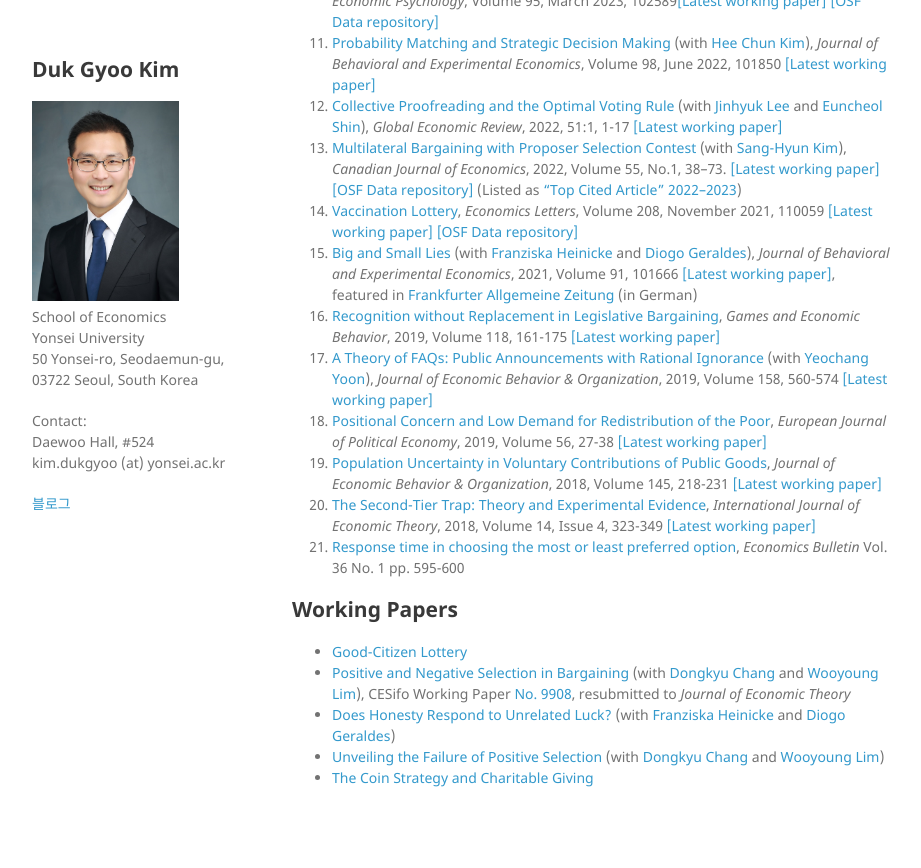
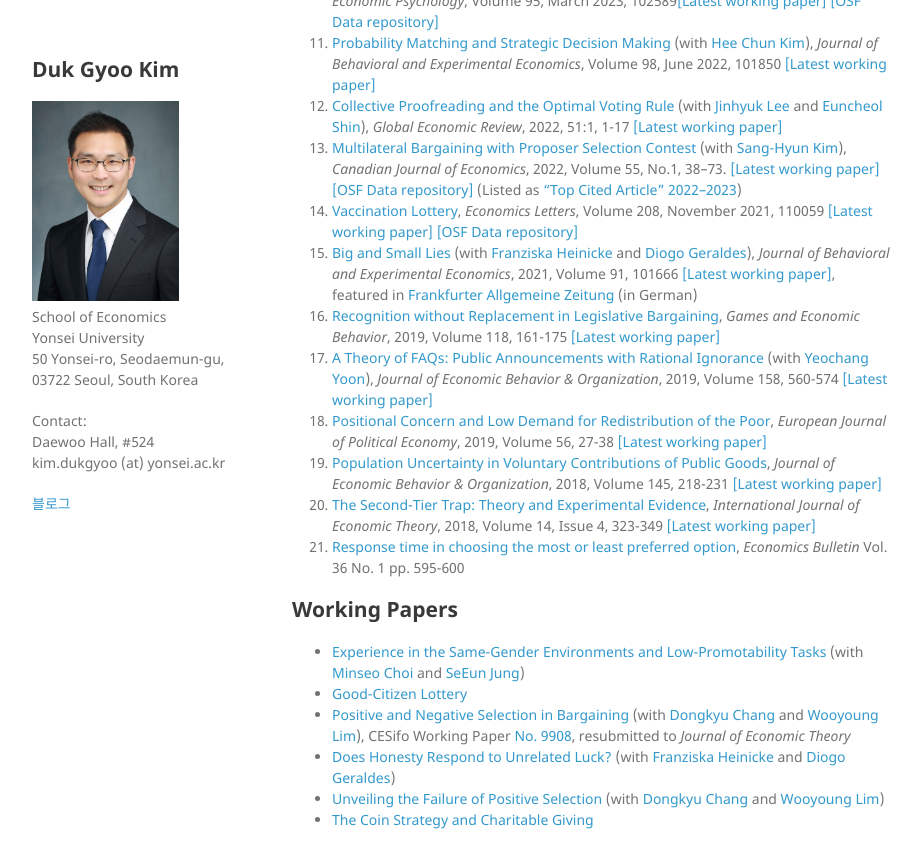
Before and after one commit to kimdukgyoo/kimdukgyoo.github.io, a Jekyll site: the page built from index.md, in a window 1280 px wide and 900 px high, scrolled down 820 px. Shown: the top 868 px of the window, without its empty margins (178-1099 px from the left). Built offline with Jekyll 4.4.1, drawn with Linux system fonts in a browser that asks for light colours; our own code applies the rules of GitHub Pages for plain Markdown files.

Commit message:
Update index.md

```diff
--- a/index.md
+++ b/index.md
@@ -18,30 +18,31 @@ I usually go by 'Duk,' by pronouncing 'DOOK' quickly. Want to enunciate my first
 
 ## Publications
 1. <a href="https://doi.org/10.1016/j.eap.2026.03.033" target="_blank">Public Demand and Financial Implications for Retail CBDC: A Randomized Survey Experiment</a> (with <a href="https://sites.google.com/view/ohik-kwon" target="_blank">Ohik Kwon</a> and <a href="https://sites.google.com/ucdavis.edu/seungduck-lee" target="_blank">Seungduck Lee</a>), _Economic Analysis and Policy_, 2026, Vol.91, 632--646. <a href="https://kimdukgyoo.github.io/PDFfiles/CBDCsurvey.pdf" target="_blank">[Latest working paper]</a>
-1. <a href="https://doi.org/10.1515/bejeap-2025-0299" target="_blank">Demand for Home Pension and Reverse Mortgage: An Information Provision Survey Experiment</a> (with Indo Hwang), forthcoming at _B.E. Journal of Economic Analysis & Policy_ <a href="https://www.ifo.de/en/cesifo/publications/2026/working-paper/demand-home-pension-and-reverse-mortgage-information-provision" target="_blank">[Latest working paper]</a>
-1. <a href="https://doi.org/10.1016/j.socec.2025.102466" target="_blank">Rank versus Inequality---Does Gender Composition Matter?</a> (with <a href="https://max-riegel.netlify.app/" target="_blank">Max Riegel</a>), _Journal of Behavioral and Experimental Economics_, Volume 119, December 2025, 102466 <a href="https://kimdukgyoo.github.io/PDFfiles/RankVsInequality.pdf" target="_blank">[Latest working paper]</a> <a href="https://osf.io/p59af" target="_blank">[OSF Data repository]</a>
-1. <a href="https://doi.org/10.22812/jetem.2025.36.2.001" target="_blank">Clustering Standard Errors at the Session Level</a>, _Journal of Economic Theory and Econometrics_, 2025, Vol.36, No.2, 1-29. <a href="https://kimdukgyoo.github.io/PDFfiles/ClusteringSEsession.pdf" target="_blank">[Latest working paper]</a>
-1. <a href="https://doi.org/10.1016/j.ecolecon.2024.108264" target="_blank">Sharing the Burden of Negative Externalities: A Tale of Gridlock and Accountability Elusion</a> (with <a href="http://www.abarmad.com/" target="_blank">Andrzej Baranski-Madrigal</a>), _Ecological Economics_, 2024, Volume 224, 108264. <a href="https://kimdukgyoo.github.io/PDFfiles/SharingNegative.pdf" target="_blank">[Latest working paper]</a>
-1. <a href="https://authors.elsevier.com/sd/article/S0899-8256(24)00062-9" target="_blank">Multilateral Bargaining over the Division of Losses</a> (with <a href="http://wooyoung.people.ust.hk/" target="_blank">Wooyoung Lim</a>), _Games and Economic Behavior_, 2024, Volume 146, 59-76. <a href="https://kimdukgyoo.github.io/PDFfiles/MBL.pdf" target="_blank">[Latest working paper]</a>
-2. <a href="https://doi.org/10.1007/s00199-024-01585-6" target="_blank">Viable Nash Equilibria: An Experiment</a> (with <a href="http://www.daehongmin.com/" target="_blank">Daehong Min</a> and <a href="http://johnwooders.com/" target="_blank">John Wooders</a>), _Economic Theory_, 2024. <a href="https://kimdukgyoo.github.io/PDFfiles/ViableNash.pdf" target="_blank">[Latest working paper]</a>
-3. <a href="https://www.tandfonline.com/doi/full/10.1080/13504851.2024.2337330" target="_blank">From Helping Hand to Stumbling Block: the ChatGPT Paradox in Competency Experiment</a> (with <a href="https://kisdi.re.kr/eng/brain/e/view.do?key=m2102103227762&brainSn=23" target="_blank">Ahram Moon</a>), _Applied Economics Letters_, 2024, 32(18), 2669-2673. <a href="https://www.cesifo.org/DocDL/cesifo1_wp11002.pdf" target="_blank">[Latest working paper]</a>
-4. <a href="https://doi.org/10.1111/sjoe.12528" target="_blank">Penalty Lottery</a>, _Scandinavian Journal of Economics_, Volume 125, Issue 4, October 2023, 997--1026 <a href="https://kimdukgyoo.github.io/PDFfiles/PenaltyLottery.pdf" target="_blank">[Latest working paper]</a> <a href="https://osf.io/q7ykx/" target="_blank">[OSF Data repository]</a>
-5. <a href="https://doi.org/10.1016/j.joep.2022.102589" target="_blank">"One Bite at the Apple": Legislative Bargaining without Replacement</a>, _Journal of Economic Psychology_, Volume 95, March 2023, 102589<a href="https://kimdukgyoo.github.io/PDFfiles/OneBiteAtTheApple.pdf" target="_blank">[Latest working paper]</a> <a href="https://osf.io/vyjnz/" target="_blank">[OSF Data repository]</a>
-6. <a href="https://authors.elsevier.com/sd/article/S2214-8043(22)00025-8" target="_blank">Probability Matching and Strategic Decision Making</a> (with <a href="https://sites.google.com/site/hckim0822/home" target="_blank">Hee Chun Kim</a>), _Journal of Behavioral and Experimental Economics_, Volume 98, June 2022, 101850 <a href="https://kimdukgyoo.github.io/PDFfiles/ProbMatching.pdf" target="_blank">[Latest working paper]</a>
-7. <a href="https://doi.org/10.1080/1226508X.2022.2040379" target="_blank">Collective Proofreading and the Optimal Voting Rule</a> (with <a href="https://sites.google.com/site/jinhyuk2con/" target="_blank">Jinhyuk Lee</a> and <a href="https://sites.google.com/site/euncheolshin00/" target="_blank">Euncheol Shin</a>), _Global Economic Review_, 2022, 51:1, 1-17 <a href="https://kimdukgyoo.github.io/PDFfiles/CollectiveProofreading.pdf" target="_blank">[Latest working paper]</a>
-8. <a href="http://dx.doi.org/10.1111/caje.12574" target="_blank">Multilateral Bargaining with Proposer Selection Contest</a> (with <a href="https://sites.google.com/site/sanghyunkim46/research" target="_blank">Sang-Hyun Kim</a>), _Canadian Journal of Economics_, 2022,
+2. <a href="https://doi.org/10.1515/bejeap-2025-0299" target="_blank">Demand for Home Pension and Reverse Mortgage: An Information Provision Survey Experiment</a> (with Indo Hwang), forthcoming at _B.E. Journal of Economic Analysis & Policy_ <a href="https://www.ifo.de/en/cesifo/publications/2026/working-paper/demand-home-pension-and-reverse-mortgage-information-provision" target="_blank">[Latest working paper]</a>
+3. <a href="https://doi.org/10.1016/j.socec.2025.102466" target="_blank">Rank versus Inequality---Does Gender Composition Matter?</a> (with <a href="https://max-riegel.netlify.app/" target="_blank">Max Riegel</a>), _Journal of Behavioral and Experimental Economics_, Volume 119, December 2025, 102466 <a href="https://kimdukgyoo.github.io/PDFfiles/RankVsInequality.pdf" target="_blank">[Latest working paper]</a> <a href="https://osf.io/p59af" target="_blank">[OSF Data repository]</a>
+4. <a href="https://doi.org/10.22812/jetem.2025.36.2.001" target="_blank">Clustering Standard Errors at the Session Level</a>, _Journal of Economic Theory and Econometrics_, 2025, Vol.36, No.2, 1-29. <a href="https://kimdukgyoo.github.io/PDFfiles/ClusteringSEsession.pdf" target="_blank">[Latest working paper]</a>
+5. <a href="https://doi.org/10.1016/j.ecolecon.2024.108264" target="_blank">Sharing the Burden of Negative Externalities: A Tale of Gridlock and Accountability Elusion</a> (with <a href="http://www.abarmad.com/" target="_blank">Andrzej Baranski-Madrigal</a>), _Ecological Economics_, 2024, Volume 224, 108264. <a href="https://kimdukgyoo.github.io/PDFfiles/SharingNegative.pdf" target="_blank">[Latest working paper]</a>
+6. <a href="https://authors.elsevier.com/sd/article/S0899-8256(24)00062-9" target="_blank">Multilateral Bargaining over the Division of Losses</a> (with <a href="http://wooyoung.people.ust.hk/" target="_blank">Wooyoung Lim</a>), _Games and Economic Behavior_, 2024, Volume 146, 59-76. <a href="https://kimdukgyoo.github.io/PDFfiles/MBL.pdf" target="_blank">[Latest working paper]</a>
+7. <a href="https://doi.org/10.1007/s00199-024-01585-6" target="_blank">Viable Nash Equilibria: An Experiment</a> (with <a href="http://www.daehongmin.com/" target="_blank">Daehong Min</a> and <a href="http://johnwooders.com/" target="_blank">John Wooders</a>), _Economic Theory_, 2024. <a href="https://kimdukgyoo.github.io/PDFfiles/ViableNash.pdf" target="_blank">[Latest working paper]</a>
+8. <a href="https://www.tandfonline.com/doi/full/10.1080/13504851.2024.2337330" target="_blank">From Helping Hand to Stumbling Block: the ChatGPT Paradox in Competency Experiment</a> (with <a href="https://kisdi.re.kr/eng/brain/e/view.do?key=m2102103227762&brainSn=23" target="_blank">Ahram Moon</a>), _Applied Economics Letters_, 2024, 32(18), 2669-2673. <a href="https://www.cesifo.org/DocDL/cesifo1_wp11002.pdf" target="_blank">[Latest working paper]</a>
+9. <a href="https://doi.org/10.1111/sjoe.12528" target="_blank">Penalty Lottery</a>, _Scandinavian Journal of Economics_, Volume 125, Issue 4, October 2023, 997--1026 <a href="https://kimdukgyoo.github.io/PDFfiles/PenaltyLottery.pdf" target="_blank">[Latest working paper]</a> <a href="https://osf.io/q7ykx/" target="_blank">[OSF Data repository]</a>
+10. <a href="https://doi.org/10.1016/j.joep.2022.102589" target="_blank">"One Bite at the Apple": Legislative Bargaining without Replacement</a>, _Journal of Economic Psychology_, Volume 95, March 2023, 102589<a href="https://kimdukgyoo.github.io/PDFfiles/OneBiteAtTheApple.pdf" target="_blank">[Latest working paper]</a> <a href="https://osf.io/vyjnz/" target="_blank">[OSF Data repository]</a>
+11. <a href="https://authors.elsevier.com/sd/article/S2214-8043(22)00025-8" target="_blank">Probability Matching and Strategic Decision Making</a> (with <a href="https://sites.google.com/site/hckim0822/home" target="_blank">Hee Chun Kim</a>), _Journal of Behavioral and Experimental Economics_, Volume 98, June 2022, 101850 <a href="https://kimdukgyoo.github.io/PDFfiles/ProbMatching.pdf" target="_blank">[Latest working paper]</a>
+12. <a href="https://doi.org/10.1080/1226508X.2022.2040379" target="_blank">Collective Proofreading and the Optimal Voting Rule</a> (with <a href="https://sites.google.com/site/jinhyuk2con/" target="_blank">Jinhyuk Lee</a> and <a href="https://sites.google.com/site/euncheolshin00/" target="_blank">Euncheol Shin</a>), _Global Economic Review_, 2022, 51:1, 1-17 <a href="https://kimdukgyoo.github.io/PDFfiles/CollectiveProofreading.pdf" target="_blank">[Latest working paper]</a>
+13. <a href="http://dx.doi.org/10.1111/caje.12574" target="_blank">Multilateral Bargaining with Proposer Selection Contest</a> (with <a href="https://sites.google.com/site/sanghyunkim46/research" target="_blank">Sang-Hyun Kim</a>), _Canadian Journal of Economics_, 2022,
 Volume 55, No.1, 38--73. <a href="https://kimdukgyoo.github.io/PDFfiles/MBContest.pdf" target="_blank">[Latest working paper]</a> <a href="https://osf.io/wj9pq/" target="_blank">[OSF Data repository]</a> (Listed as <a href="https://kimdukgyoo.github.io/PDFfiles/CJE2022TopCitedArticle.pdf" target="_blank">"Top Cited Article" 2022--2023</a>)
-9. <a href="https://doi.org/10.1016/j.econlet.2021.110059" target="_blank">Vaccination Lottery</a>, _Economics Letters_, Volume 208, November 2021, 110059 <a href="https://kimdukgyoo.github.io/PDFfiles/VaccinationLottery.pdf" target="_blank">[Latest working paper]</a> <a href="https://osf.io/zhvf4/" target="_blank">[OSF Data repository]</a>
-10. <a href="https://doi.org/10.1016/j.socec.2021.101666" target="_blank">Big and Small Lies</a> (with <a href="https://sites.google.com/view/franziskaheinicke/research?authuser=0" target="_blank">Franziska Heinicke</a> and <a href="https://sites.google.com/site/diogogeraldes/research" target="_blank">Diogo Geraldes</a>), _Journal of Behavioral and Experimental Economics_, 2021, Volume 91, 101666 <a href="https://kimdukgyoo.github.io/PDFfiles/BigSmallLies.pdf" target="_blank">[Latest working paper]</a>, featured in <a href="https://kimdukgyoo.github.io/PDFfiles/FAS-20200927.pdf" target="_blank">Frankfurter Allgemeine Zeitung</a> (in German)
-11. <a href="https://doi.org/10.1016/j.geb.2019.09.007" target="_blank">Recognition without Replacement in Legislative Bargaining</a>, _Games and Economic Behavior_, 2019, Volume 118, 161-175 <a href="https://kimdukgyoo.github.io/PDFfiles/RecognitionWithoutReplacement.pdf" target="_blank">[Latest working paper]</a>
-12. <a href="https://doi.org/10.1016/j.jebo.2018.12.026" target="_blank">A Theory of FAQs: Public Announcements with Rational Ignorance</a> (with <a href="https://sites.google.com/site/yyeochang/" target="_blank">Yeochang Yoon</a>), _Journal of Economic Behavior & Organization_, 2019, Volume 158, 560-574 <a href="https://kimdukgyoo.github.io/PDFfiles/theoryFAQs.pdf" target="_blank">[Latest working paper]</a>
-13. <a href="https://doi.org/10.1016/j.ejpoleco.2018.06.004" target="_blank"> Positional Concern and Low Demand for Redistribution of the Poor</a>, _European Journal of Political Economy_, 2019, Volume 56, 27-38 <a href="https://kimdukgyoo.github.io/PDFfiles/ECP.pdf" target="_blank">[Latest working paper]</a>
-14. <a href="https://doi.org/10.1016/j.jebo.2017.10.009" target="_blank"> Population Uncertainty in Voluntary Contributions of Public Goods</a>, _Journal of Economic Behavior & Organization_, 2018, Volume 145, 218-231 <a href="https://kimdukgyoo.github.io/PDFfiles/PopulationUncertaintyInVolutaryContributions-Elsevier.pdf" target="_blank">[Latest working paper]</a>
-15. <a href="https://onlinelibrary.wiley.com/doi/10.1111/ijet.12158" target="_blank">The Second-Tier Trap: Theory and Experimental Evidence</a>, _International Journal of Economic Theory_, 2018, Volume 14, Issue 4, 323-349 <a href="https://kimdukgyoo.github.io/PDFfiles/TheSecondTierTrap-TheoryandEvidence.pdf" target="_blank">[Latest working paper]</a>
-16. <a href="http://www.accessecon.com/Pubs/EB/2016/Volume36/EB-16-V36-I1-P59.pdf" target="_blank"> Response time in choosing the most or least preferred option</a>, _Economics Bulletin_ Vol. 36 No. 1 pp. 595-600
+14. <a href="https://doi.org/10.1016/j.econlet.2021.110059" target="_blank">Vaccination Lottery</a>, _Economics Letters_, Volume 208, November 2021, 110059 <a href="https://kimdukgyoo.github.io/PDFfiles/VaccinationLottery.pdf" target="_blank">[Latest working paper]</a> <a href="https://osf.io/zhvf4/" target="_blank">[OSF Data repository]</a>
+15. <a href="https://doi.org/10.1016/j.socec.2021.101666" target="_blank">Big and Small Lies</a> (with <a href="https://sites.google.com/view/franziskaheinicke/research?authuser=0" target="_blank">Franziska Heinicke</a> and <a href="https://sites.google.com/site/diogogeraldes/research" target="_blank">Diogo Geraldes</a>), _Journal of Behavioral and Experimental Economics_, 2021, Volume 91, 101666 <a href="https://kimdukgyoo.github.io/PDFfiles/BigSmallLies.pdf" target="_blank">[Latest working paper]</a>, featured in <a href="https://kimdukgyoo.github.io/PDFfiles/FAS-20200927.pdf" target="_blank">Frankfurter Allgemeine Zeitung</a> (in German)
+16. <a href="https://doi.org/10.1016/j.geb.2019.09.007" target="_blank">Recognition without Replacement in Legislative Bargaining</a>, _Games and Economic Behavior_, 2019, Volume 118, 161-175 <a href="https://kimdukgyoo.github.io/PDFfiles/RecognitionWithoutReplacement.pdf" target="_blank">[Latest working paper]</a>
+17. <a href="https://doi.org/10.1016/j.jebo.2018.12.026" target="_blank">A Theory of FAQs: Public Announcements with Rational Ignorance</a> (with <a href="https://sites.google.com/site/yyeochang/" target="_blank">Yeochang Yoon</a>), _Journal of Economic Behavior & Organization_, 2019, Volume 158, 560-574 <a href="https://kimdukgyoo.github.io/PDFfiles/theoryFAQs.pdf" target="_blank">[Latest working paper]</a>
+18. <a href="https://doi.org/10.1016/j.ejpoleco.2018.06.004" target="_blank"> Positional Concern and Low Demand for Redistribution of the Poor</a>, _European Journal of Political Economy_, 2019, Volume 56, 27-38 <a href="https://kimdukgyoo.github.io/PDFfiles/ECP.pdf" target="_blank">[Latest working paper]</a>
+19. <a href="https://doi.org/10.1016/j.jebo.2017.10.009" target="_blank"> Population Uncertainty in Voluntary Contributions of Public Goods</a>, _Journal of Economic Behavior & Organization_, 2018, Volume 145, 218-231 <a href="https://kimdukgyoo.github.io/PDFfiles/PopulationUncertaintyInVolutaryContributions-Elsevier.pdf" target="_blank">[Latest working paper]</a>
+20. <a href="https://onlinelibrary.wiley.com/doi/10.1111/ijet.12158" target="_blank">The Second-Tier Trap: Theory and Experimental Evidence</a>, _International Journal of Economic Theory_, 2018, Volume 14, Issue 4, 323-349 <a href="https://kimdukgyoo.github.io/PDFfiles/TheSecondTierTrap-TheoryandEvidence.pdf" target="_blank">[Latest working paper]</a>
+21. <a href="http://www.accessecon.com/Pubs/EB/2016/Volume36/EB-16-V36-I1-P59.pdf" target="_blank"> Response time in choosing the most or least preferred option</a>, _Economics Bulletin_ Vol. 36 No. 1 pp. 595-600
 <!--6. Why Are the Poor Conservative? (with Paul Moon Sub Choi), _Korean Journal of Economics_, 2015, Vol.22(1), pp. 15-24-->
 
 ## Working Papers
+* <a href="https://kimdukgyoo.github.io/PDFfiles/SGLPT.pdf" target="_blank">Experience in the Same-Gender Environments and Low-Promotability Tasks</a> (with <a href="https://sites.google.com/view/mchoi" target="_blank">Minseo Choi</a> and <a href="https://sites.google.com/site/jungseeun/" target="_blank">SeEun Jung</a>)
 * <a href="https://kimdukgyoo.github.io/PDFfiles/CitizenLottery.pdf" target="_blank">Good-Citizen Lottery</a>
 * <a href="https://kimdukgyoo.github.io/PDFfiles/PositiveAndNegativeSelection.pdf" target="_blank">Positive and Negative Selection in Bargaining</a> (with <a href="https://sites.google.com/site/dongkyuchang/" target="_blank">Dongkyu Chang</a> and <a href="http://wooyoung.people.ust.hk/" target="_blank">Wooyoung Lim</a>), CESifo Working Paper <a href="https://www.cesifo.org/en/publikationen/2022/working-paper/positive-and-negative-selection-bargaining-experiment" target="_blank">No. 9908</a>, resubmitted to _Journal of Economic Theory_
 * <a href="https://kimdukgyoo.github.io/PDFfiles/LuckLying.pdf" target="_blank">Does Honesty Respond to Unrelated Luck?</a> (with <a href="https://sites.google.com/view/franziskaheinicke/research?authuser=0" target="_blank">Franziska Heinicke</a> and <a href="https://sites.google.com/site/diogogeraldes/research" target="_blank">Diogo Geraldes</a>)<!-- , CESifo Working Paper <a href="https://www.cesifo.org/en/publikationen/2022/working-paper/effect-chosen-or-given-luck-honesty" target="_blank">No. 9904</a>-->
```
